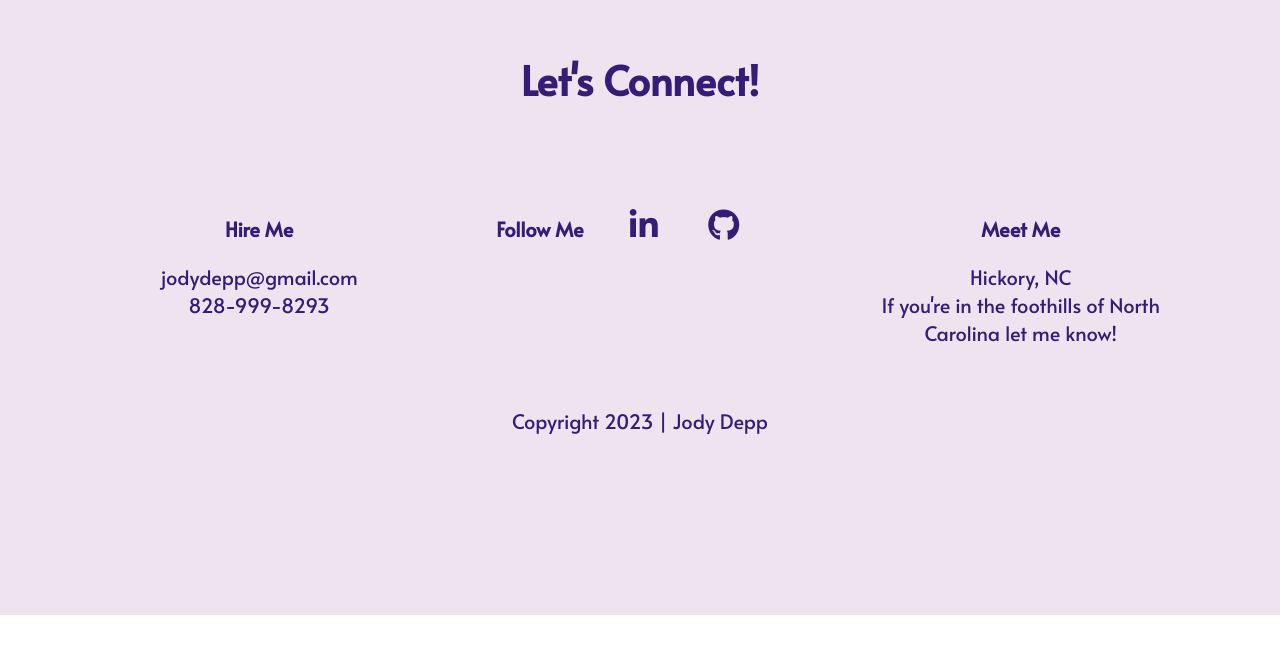
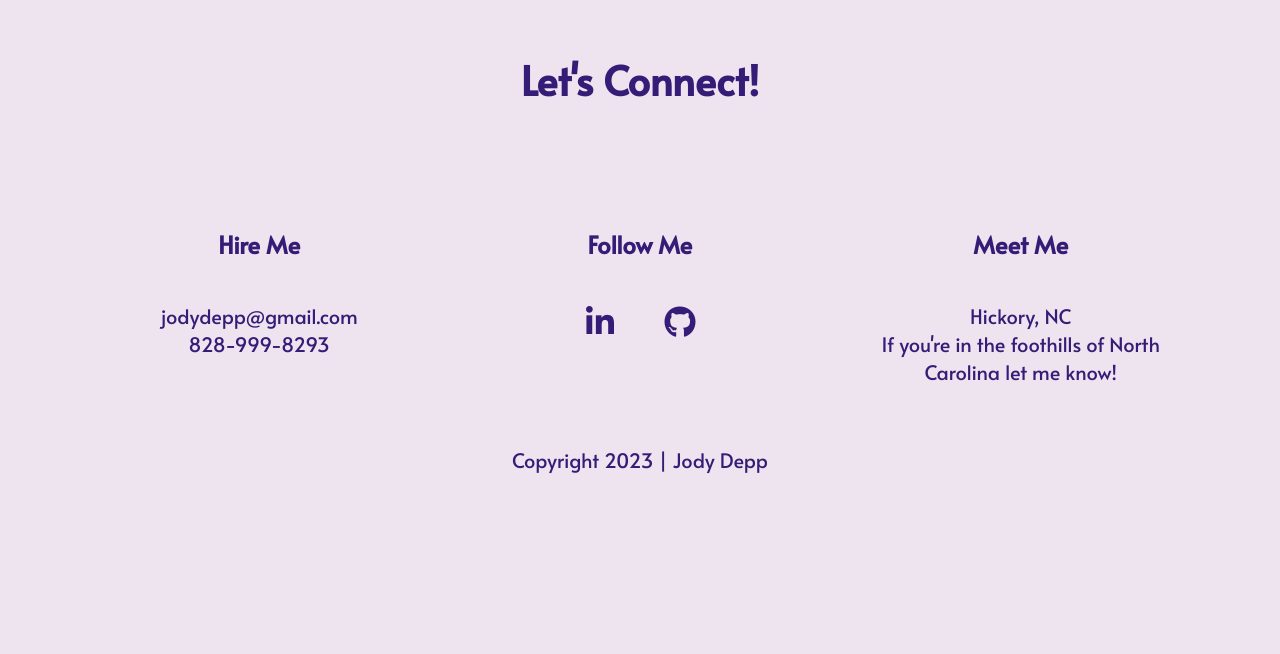
Before and after one commit to JoDepp/Portfolio-Jody-Depp, a website built with Parcel: page index.html in a window 1280 px wide. Shown: the part 4797-5451 px from the top of the page. Before the commit the page ends 5412 px from the top, so only its background shows below. Built offline with nearby package versions, Linux system fonts and the light colour scheme.

Commit message:
Completed Desktop Version

```diff
--- a/css/main.css
+++ b/css/main.css
@@ -613,13 +613,15 @@ footer .contact-info {
         font-size: 2.5rem;
       }
 
+
       #contact h3 {
         margin-bottom: 80px;
       }
 
-      h4 .contact-title {
-        font-size: 1.5 rem;
+      .contact-title {
+        font-size: 1.5rem;
         width: 100%;
+        flex: 0 0 auto;
       }
 
       footer .social-icons {
--- a/index.html
+++ b/index.html
@@ -206,13 +206,13 @@
         <h3>Let's Connect!</h3>
         <div class="contact-wrapper">
           <div class="contact-info">
-            <h4 class="contact-title">Hire Me</h4>
+            <h5 class="contact-title">Hire Me</h5>
             <p>jodydepp@gmail.com</p>
             <p>828-999-8293</p>
           </div>
 
           <div class="contact-info follow-section">
-            <h4 class="contact-title">Follow Me</h4>
+            <h5 class="contact-title">Follow Me</h5>
             <ul class="social-icons">
               <li>
                 <a href="https://www.linkedin.com/in/jody-depp-513229201/" target="_blank">
@@ -228,7 +228,7 @@
           </div>
 
           <div class="contact-info">
-            <h4 class="contact-title">Meet Me</h4>
+            <h5 class="contact-title">Meet Me</h5>
               <p>Hickory, NC</p>
               <p>If you're in the foothills of North Carolina let me know!</p>
           </div>
```
